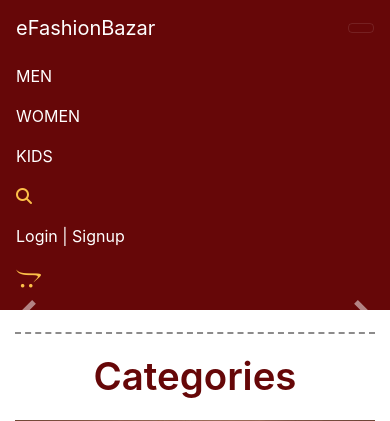
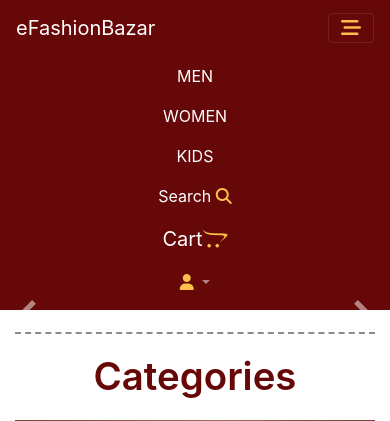
Before and after one commit to saif-11bit/efashion, a Django app: page / in a window 390 px wide, after a click that opens the changed part. Shown: the top 421 px of the page. Run offline with Django 3.2, Linux system fonts and the light colour scheme; data comes from the database, SQL or seed files in the repository; both versions use the stored data as it was after the commit; data that the repository does not hold is empty; some libraries are stand-ins or nearby versions.

Commit message:
Profile me hi sab kuch

```diff
--- a/products/static/css/itsmystyle.css
+++ b/products/static/css/itsmystyle.css
@@ -114,6 +58,10 @@ li {
 .cartlogo {
   color: var(--mainCol);
 }
+.carLogoAnchor span{
+  color: #ffffff;
+}
+
 .mainLogo {
   height: 40px !important;
   z-index: 100;
@@ -685,3 +633,22 @@ hr.style5 {
   color: #ffffff;
 }
 /* Checkout CSS Ends  */
+
+
+@media(max-width: 399px){
+  .nav-item{
+      text-align: center!important;
+  }
+
+}
+
+@media(min-width:400px) and (max-width: 576px){
+
+}
+@media(min-width:577px) and (max-width: 767px){
+
+}
+
+@media(min-width: 768px) and (max-width:1023px){
+
+}
--- a/products/templates/base.html
+++ b/products/templates/base.html
@@ -26,7 +26,9 @@
     <div class="container-fluid">
       <a class="navbar-brand" href="{% url 'landing' %}">eFashionBazar</a>
       <button class="navbar-toggler d-lg-none" type="button" data-toggle="collapse" data-target="#collapsibleNavId"
-        aria-controls="collapsibleNavId" aria-expanded="false" aria-label="Toggle navigation"></button>
+        aria-controls="collapsibleNavId" aria-expanded="false" aria-label="Toggle navigation">
+        <i class="fa fa-stream sidebarlogo" aria-hidden="true"></i>
+      </button>
       <div class="collapse navbar-collapse" id="collapsibleNavId">
         <ul class="navbar-nav ml-auto mt-2 mt-lg-0">
           <li class="nav-item">
@@ -38,29 +40,49 @@
           <li class="nav-item">
             <a class="nav-link navAnchorItem" href="{% url 'landing' %}#KIDSparticularCategoriesSecId">KIDS</a>
           </li>
-          <li class="nav-item">
+          <li class="nav-item d-none d-sm-block">
             <a class="nav-link navAnchorItem"data-toggle="collapse" href="#searchItem" role="button" aria-expanded="false" aria-controls="searchItem">
               <i class="fa fa-search cartlogo" aria-hidden="true"></i>
             </a>
           </li>
+          <li class="nav-item d-sm-none">
+            <a class="nav-link navAnchorItem"data-toggle="collapse" href="#searchItem" role="button" aria-expanded="false" aria-controls="searchItem">
+              Search <i class="fa fa-search cartlogo" aria-hidden="true"></i>
+            </a>
+          </li>
         </ul>
         <ul class="navbar-nav ml-auto">
-          {% if user.is_authenticated %}
-          <li class="nav-item">
-            <form method="post" action="{% url 'account_logout' %}">
-              {% csrf_token %}
-                <button type="submit" class="btn btn-link navAnchorItem">Logout</a>
-            </form>
+          <li class="nav-item d-sm-none">
+            <a class="nav-link carLogoAnchor" href="/cart/">
+              <span>Cart</span><i class="fa fa-opencart cartlogo" aria-hidden="true"></i>
+            </a>
           </li>
-          {% else %}
-          <li class="nav-item">
-            <a class="nav-link navAnchorItem" href="{% url 'account_login' %}">Login | Signup</a>
-          </li>
-          {% endif %}
-          <li class="nav-item">
-            <a class="nav-link carLogoAnchor" href="/cart/">
+          <li class="nav-item d-none d-sm-block">
+            <a class="nav-link carLogoAnchor navAnchorItem" href="/cart/">
               <i class="fa fa-opencart cartlogo" aria-hidden="true"></i>
             </a>
+          </li>
+          <li class="nav-item dropdown">
+            <a class="nav-link dropdown-toggle" href="#" data-display="static" id="navbarDropdown" role="button" data-toggle="dropdown" aria-haspopup="true" aria-expanded="false">
+              <i class="fa fa-user cartlogo" aria-hidden="true"></i>
+            </a>
+            <div class="dropdown-menu dropdown-menu-sm-right" aria-labelledby="navbarDropdown">
+              <a class="dropdown-item" href="myorders.html">My Orders</a>
+              <a class="dropdown-item" href="track.html">Track Order</a>
+              <a class="dropdown-item" href="refund.html">Return/Refund</a>
+              <a class="dropdown-item" href="#">Settings</a>
+              <div class="dropdown-divider"></div>
+              {% if user.is_authenticated %}
+
+                <form method="post" action="{% url 'account_logout' %}">
+                  {% csrf_token %}
+                    <button type="submit" class="btn btn-link dropdown-item">Logout</a>
+                </form>
+              {% else %}
+                <a class="dropdown-item" href="{% url 'account_login' %}">Login | Signup</a>
+              {% endif %}
+
+            </div>
           </li>
         </ul>
       </div>
--- a/products/urls.py
+++ b/products/urls.py
@@ -8,9 +8,6 @@ from .views import (
     remove_single_from_cart,
     search_item,
     CheckoutView,
-    # SignUpSystem,
-    # LoginSystem,
-    # logoutUser,
     cart_view,
     add_address,
     add_coupon,
```
Also changed, not shown: other parts of products/static/css/itsmystyle.css (+0 -56 lines), db.sqlite3.
